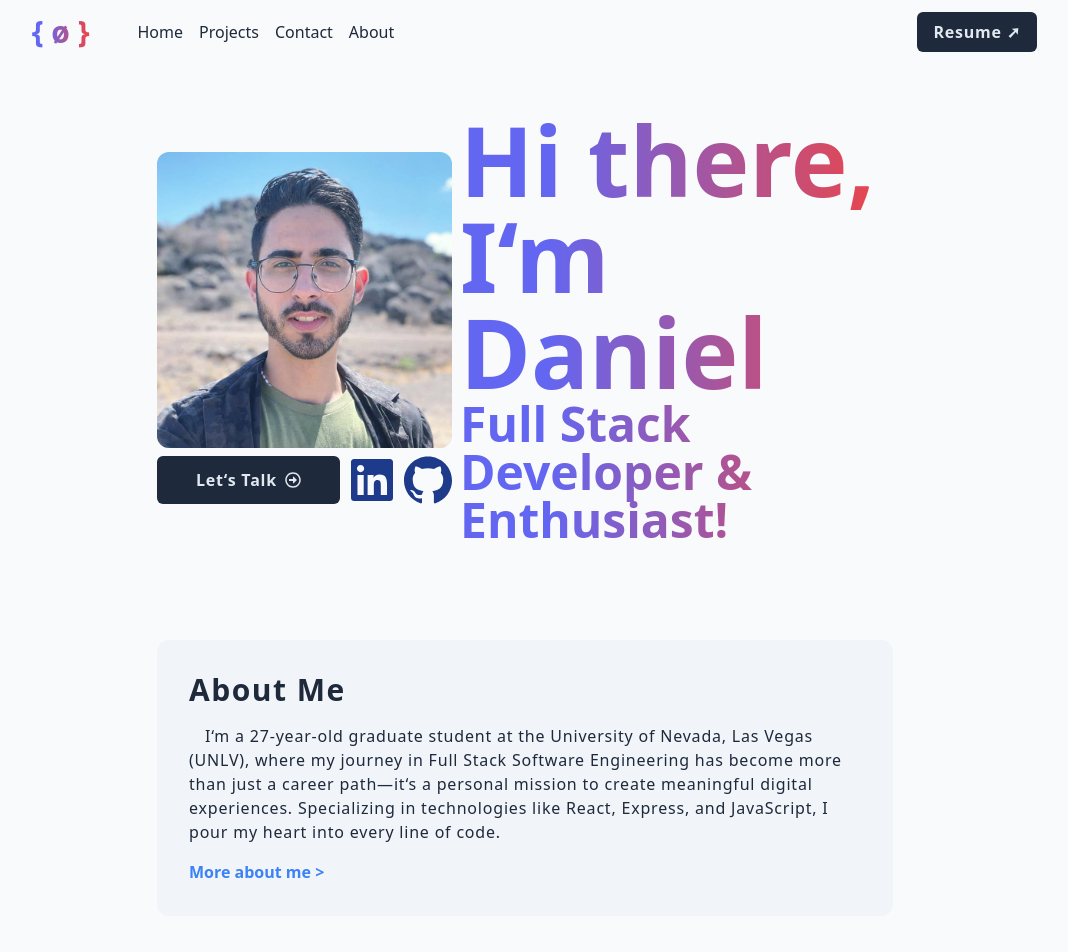
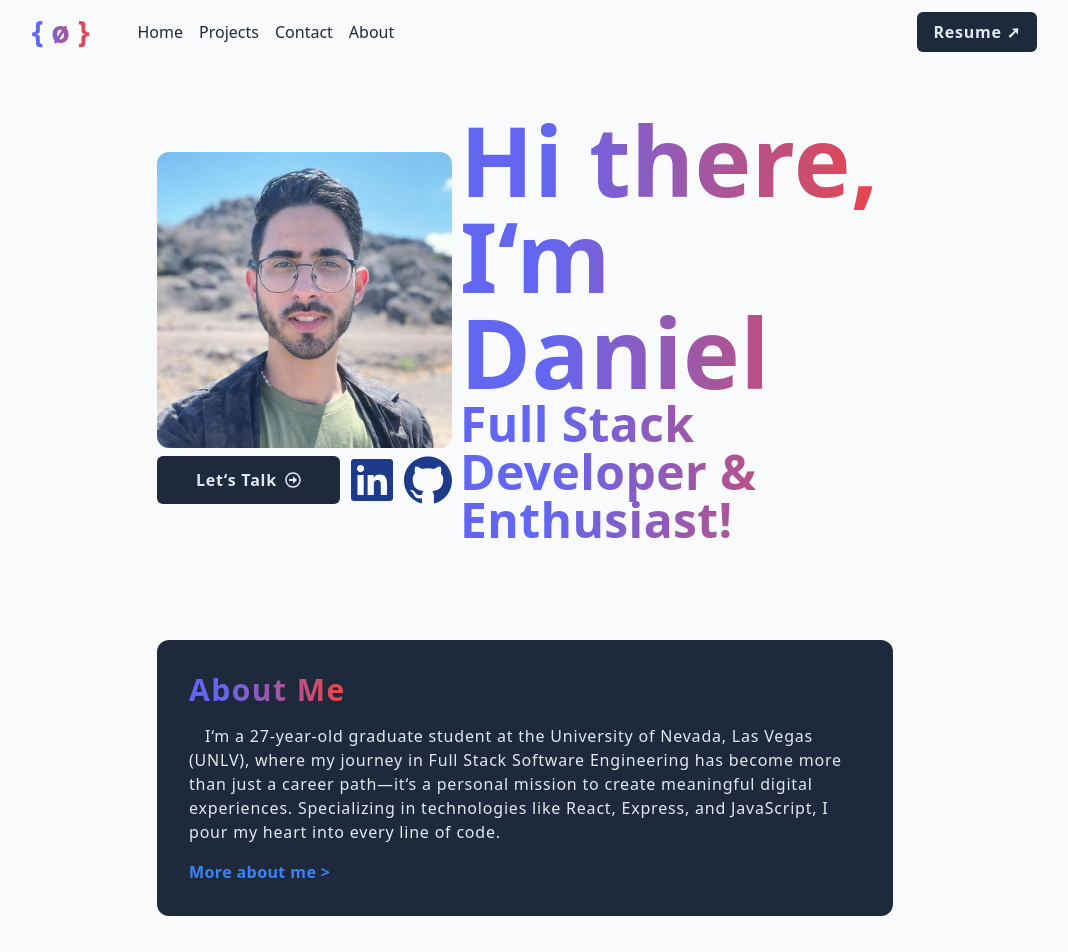
Before and after one commit to danielFernandezDj/dani-portfolio-app, a React (Vite) app: page / in a window 1280 px wide. Shown: the top 952 px of the page, without its empty margins (115-1183 px from the left). Built offline with nearby package versions, Linux system fonts and the light colour scheme.

Commit message:
Change some text color in the homde-page.

```diff
--- a/src/pages/Home.jsx
+++ b/src/pages/Home.jsx
@@ -21,7 +21,7 @@ export default function Home() {
 
   return (
     <>
-      <main className="flex flex-col gap-16 m-auto md:max-w-3xl">
+      <main className="flex flex-col gap-16 m-auto md:max-w-3xl tracking-wide">
         {/* ----------------------------- HERO ----------------------------- */}
         <section className="flex sm:flex-row flex-col-reverse items-center sm:mt-8 p-4 overflow-hidden max-w-full gap-2">
           <div className="flex flex-col size-4/5">
@@ -60,8 +60,8 @@ export default function Home() {
 
         {/* ----------------------------- About Me & Skills ----------------------------- */}
         <section className="m-4">
-          <div className="flex gap-4 flex-wrap mb-20 md:p-8 p-4 max-w-full justify-start rounded-xl bg-slate-100 text-slate-800   ">
-            <strong className="flex justify-start text-3xl tracking-wider text-slate-800">
+          <div className="flex gap-4 flex-wrap mb-20 md:p-8 p-4 max-w-full justify-start rounded-xl bg-slate-800 text-slate-200   ">
+            <strong className="flex justify-start text-3xl tracking-wider text-gradient">
               About Me
             </strong>
             <p className="tracking-wider indent-4 max-w-full">
```
